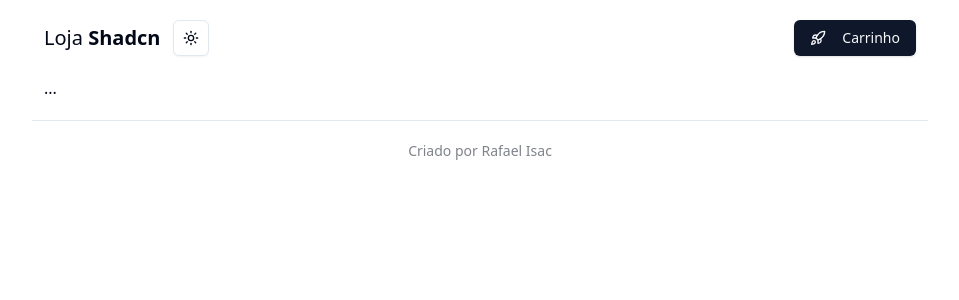
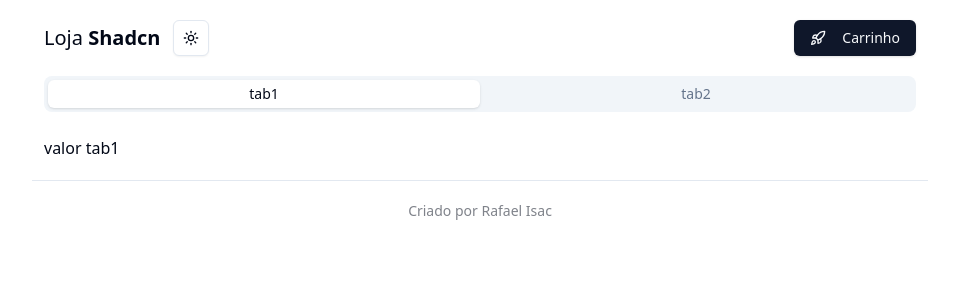
Before and after one commit to rafaelisac23/Loja-Shadcn, a Next.js app: page / in a window 1280 px wide. Shown: the top 300 px of the page, without its empty margins (160-1119 px from the left). Built offline with nearby package versions, Linux system fonts and the light colour scheme.

Commit message:
Create_table_base_and_skeleton

```diff
--- a/package.json
+++ b/package.json
@@ -13,6 +13,7 @@
     "@radix-ui/react-dropdown-menu": "^2.1.6",
     "@radix-ui/react-separator": "^1.1.2",
     "@radix-ui/react-slot": "^1.1.2",
+    "@radix-ui/react-tabs": "^1.1.3",
     "class-variance-authority": "^0.7.1",
     "clsx": "^2.1.1",
     "lucide-react": "^0.485.0",
--- a/src/app/page.tsx
+++ b/src/app/page.tsx
@@ -1,13 +1,20 @@
 import { Footer } from "@/components/footer";
 import { Header } from "@/components/header";
+import { TabsEskeleton } from "@/components/products/skeleton";
+import { ProductsTab } from "@/components/products/tab";
 import { ThemeToggle } from "@/components/theme-toggle";
 import { Button } from "@/components/ui/button";
+import { Suspense } from "react";
 
 const Page = () => {
   return (
     <div className="w-full max-w-4xl mx-auto">
       <Header />
-      <div className="mx-3">...</div>
+      <div className="mx-3">
+        <Suspense fallback={<TabsEskeleton />}>
+          <ProductsTab />
+        </Suspense>
+      </div>
       <Footer />
     </div>
   );
--- a/src/components/Cart/siderbar.tsx
+++ b/src/components/Cart/siderbar.tsx
@@ -12,7 +12,7 @@
 export const CartSiderBar = () => {
   return (
     <Sheet>
-      <SheetTrigger>
+      <SheetTrigger asChild>
         <Button>
           <RocketIcon className="mr-2" />
           <p>Carrinho</p>
--- /dev/null
+++ b/src/components/products/skeleton.tsx
@@ -0,0 +1,19 @@
+import { Skeleton } from "@/components/ui/skeleton";
+
+export const TabsEskeleton = () => {
+  return (
+    <div>
+      <Skeleton className="w-full h-10 rounded-xl" />
+      <div className="mt-6 grid grid-cols-2 sm:grid-cols-3 md:grid-cols-4 gap-5">
+        {Array.from({ length: 6 }, (item, index) => (
+          <div key={index}>
+            <Skeleton className="w-full h-32 rounded-xl" />
+            <Skeleton className="mt-2 w-full h-7 rounded-xl" />
+            <Skeleton className="mt-2 w-16 h-5 rounded-xl " />
+            <Skeleton className="mt-2 w-full h-9 rounded-xl" />
+          </div>
+        ))}
+      </div>
+    </div>
+  );
+};
--- /dev/null
+++ b/src/components/products/tab.tsx
@@ -0,0 +1,23 @@
+import { Tabs, TabsContent, TabsList, TabsTrigger } from "@/components/ui/tabs";
+
+export const ProductsTab = () => {
+  return (
+    <Tabs defaultValue="tab1">
+      <TabsList className="flex">
+        <TabsTrigger value="tab1" className="flex-1">
+          tab1
+        </TabsTrigger>
+        <TabsTrigger value="tab2" className="flex-1">
+          tab2
+        </TabsTrigger>
+      </TabsList>
+
+      <TabsContent value="tab1" className="mt-6">
+        valor tab1
+      </TabsContent>
+      <TabsContent value="tab2" className="mt-6">
+        valor tab2
+      </TabsContent>
+    </Tabs>
+  );
+};
--- /dev/null
+++ b/src/components/ui/skeleton.tsx
@@ -0,0 +1,15 @@
+import { cn } from "@/lib/utils"
+
+function Skeleton({
+  className,
+  ...props
+}: React.HTMLAttributes<HTMLDivElement>) {
+  return (
+    <div
+      className={cn("animate-pulse rounded-md bg-primary/10", className)}
+      {...props}
+    />
+  )
+}
+
+export { Skeleton }
--- /dev/null
+++ b/src/components/ui/tabs.tsx
@@ -0,0 +1,55 @@
+"use client"
+
+import * as React from "react"
+import * as TabsPrimitive from "@radix-ui/react-tabs"
+
+import { cn } from "@/lib/utils"
+
+const Tabs = TabsPrimitive.Root
+
+const TabsList = React.forwardRef<
+  React.ElementRef<typeof TabsPrimitive.List>,
+  React.ComponentPropsWithoutRef<typeof TabsPrimitive.List>
+>(({ className, ...props }, ref) => (
+  <TabsPrimitive.List
+    ref={ref}
+    className={cn(
+      "inline-flex h-9 items-center justify-center rounded-lg bg-muted p-1 text-muted-foreground",
+      className
+    )}
+    {...props}
+  />
+))
+TabsList.displayName = TabsPrimitive.List.displayName
+
+const TabsTrigger = React.forwardRef<
+  React.ElementRef<typeof TabsPrimitive.Trigger>,
+  React.ComponentPropsWithoutRef<typeof TabsPrimitive.Trigger>
+>(({ className, ...props }, ref) => (
+  <TabsPrimitive.Trigger
+    ref={ref}
+    className={cn(
+      "inline-flex items-center justify-center whitespace-nowrap rounded-md px-3 py-1 text-sm font-medium ring-offset-background transition-all focus-visible:outline-none focus-visible:ring-2 focus-visible:ring-ring focus-visible:ring-offset-2 disabled:pointer-events-none disabled:opacity-50 data-[state=active]:bg-background data-[state=active]:text-foreground data-[state=active]:shadow",
+      className
+    )}
+    {...props}
+  />
+))
+TabsTrigger.displayName = TabsPrimitive.Trigger.displayName
+
+const TabsContent = React.forwardRef<
+  React.ElementRef<typeof TabsPrimitive.Content>,
+  React.ComponentPropsWithoutRef<typeof TabsPrimitive.Content>
+>(({ className, ...props }, ref) => (
+  <TabsPrimitive.Content
+    ref={ref}
+    className={cn(
+      "mt-2 ring-offset-background focus-visible:outline-none focus-visible:ring-2 focus-visible:ring-ring focus-visible:ring-offset-2",
+      className
+    )}
+    {...props}
+  />
+))
+TabsContent.displayName = TabsPrimitive.Content.displayName
+
+export { Tabs, TabsList, TabsTrigger, TabsContent }
```
Also changed, not shown: 1 other file (tests, documents, lock files or other folders).
